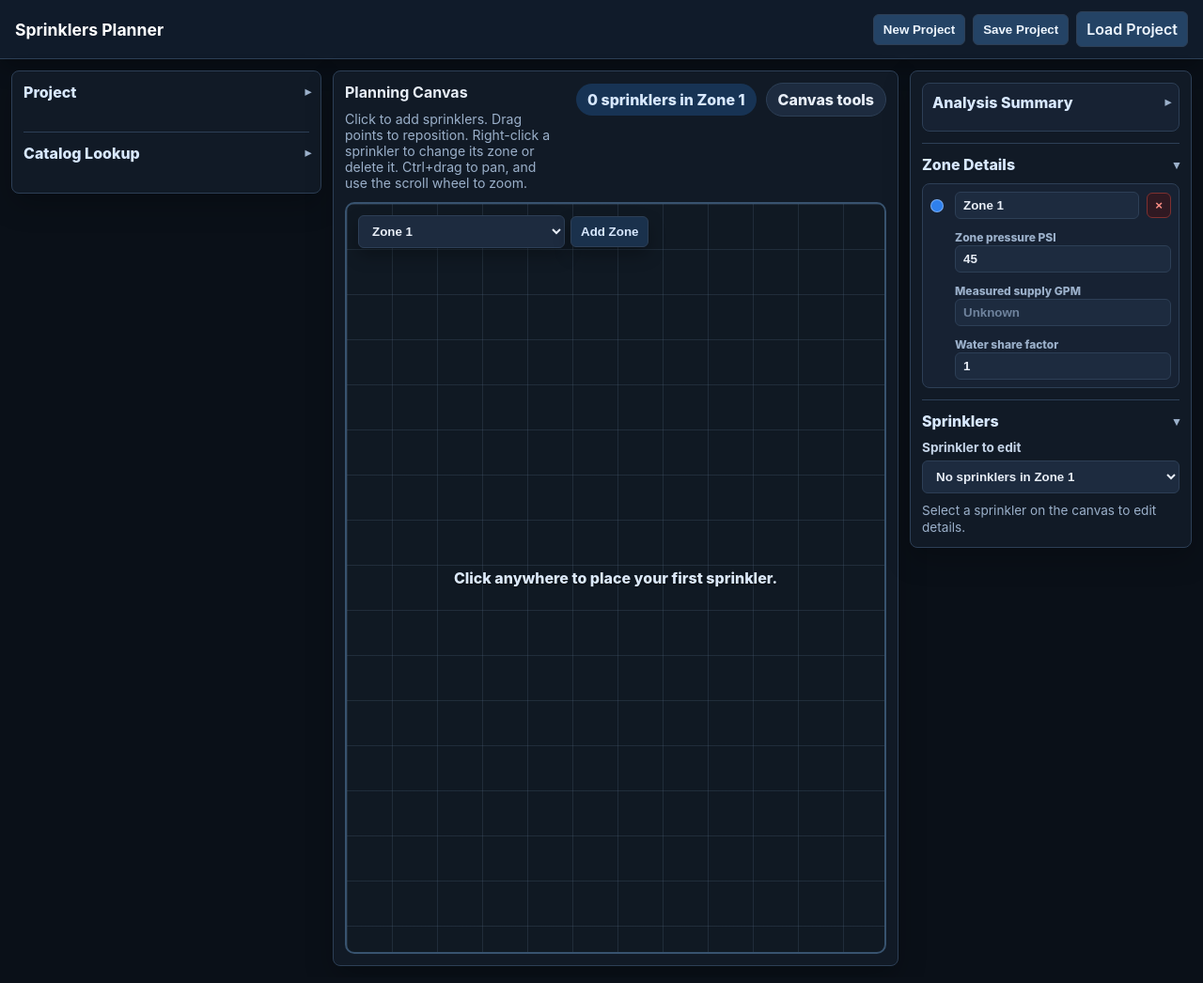
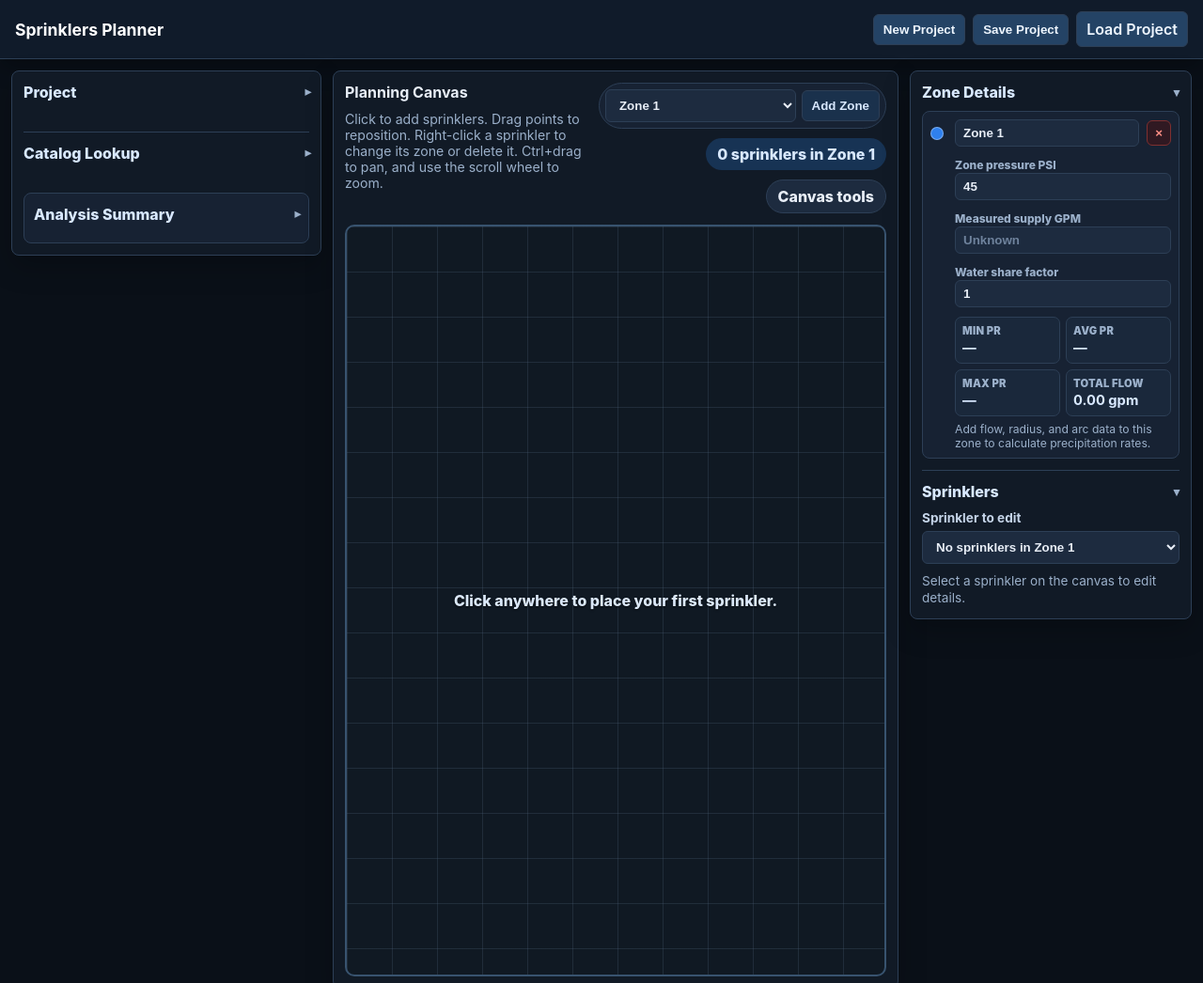
Before and after one commit to jamesoncollins/sprinklers, a plain HTML site: page index.html in a window 1280 px wide. Shown: the top 1046 px of the page at 94% size. Drawn offline with Linux system fonts and the light colour scheme.

Commit message:
Reorganize zone controls and analysis panels

```diff
--- a/index.html
+++ b/index.html
@@ -130,6 +130,11 @@
             <p id="lookup-result" class="status-text">Select a catalog model to view performance.</p>
             <p class="status-text">Non-pressure-regulating heads are scaled by each zone's actual pressure. Pressure-regulating heads keep their rated flow and throw.</p>
           </details>
+
+          <details class="analysis-panel panel-menu">
+            <summary class="panel-summary">Analysis Summary</summary>
+            <div id="analysis-summary" class="analysis-grid"></div>
+          </details>
         </aside>
 
         <section class="canvas-panel" aria-label="Map canvas">
@@ -139,6 +144,10 @@
               <p>Click to add sprinklers. Drag points to reposition. Right-click a sprinkler to change its zone or delete it. Ctrl+drag to pan, and use the scroll wheel to zoom.</p>
             </div>
             <div class="canvas-toolbar-actions">
+              <div class="canvas-zone-controls" aria-label="Canvas zone selection">
+                <select id="zone-inspector-select" class="canvas-zone-select" aria-label="Zone"></select>
+                <button id="add-zone" type="button" class="secondary-btn">Add Zone</button>
+              </div>
               <div id="sprinkler-count" class="metric-pill">0 sprinklers</div>
               <details class="canvas-tools-menu">
                 <summary class="canvas-tools-summary">Canvas tools</summary>
@@ -173,10 +182,6 @@
             </div>
           </div>
           <div id="map-canvas" class="map-canvas" role="application" aria-label="Editable sprinkler map">
-            <div class="canvas-zone-controls" aria-label="Canvas zone selection">
-              <select id="zone-inspector-select" class="canvas-zone-select" aria-label="Zone"></select>
-              <button id="add-zone" type="button" class="secondary-btn">Add Zone</button>
-            </div>
             <div id="map-world" class="map-world">
               <!-- Any element marked with data-canvas-layer is automatically added to the Layers menu. -->
               <div id="satellite-layer" class="satellite-layer" data-canvas-layer data-layer-label="Satellite imagery" data-layer-description="Map tiles behind the plan when satellite background is selected." data-layer-default-visible="true" aria-hidden="true"></div>
@@ -198,11 +203,6 @@
         </section>
 
         <aside class="panel inspector-panel">
-          <details class="analysis-panel panel-menu">
-            <summary class="panel-summary">Analysis Summary</summary>
-            <div id="analysis-summary" class="analysis-grid"></div>
-          </details>
-
           <details class="panel-menu" open>
             <summary class="panel-summary">Zone Details</summary>
             <div id="zones-list" class="zones-list" aria-live="polite"></div>
--- a/src/main.js
+++ b/src/main.js
@@ -1218,11 +1218,58 @@ function sprinklerPrecipitationStats(sprinklers) {
   return { min, max, average, count: rates.length };
 }
 
-function formatPrecipitationStats(stats) {
-  if (!stats) return 'head PR min/max/average unavailable';
-  return `head PR min/max/average ${formatNumber(stats.min)}/${formatNumber(stats.max)}/${formatNumber(stats.average)} in/hr across ${stats.count} head${stats.count === 1 ? '' : 's'}`;
-}
-
+
+function zoneCalculatedStats(zone) {
+  const zoneSprinklers = project.sprinklers.filter((sprinkler) => sprinkler.zoneId === zone.id);
+  const totalFlow = zoneSprinklers.reduce((sum, sprinkler) => sum + effectiveFlowGpm(sprinkler), 0);
+  const precipitationStats = sprinklerPrecipitationStats(zoneSprinklers);
+  return {
+    sprinklers: zoneSprinklers,
+    totalFlow,
+    precipitationStats,
+  };
+}
+
+function zoneStatCard(label, value) {
+  const card = document.createElement('div');
+  card.className = 'zone-stat';
+
+  const labelEl = document.createElement('span');
+  labelEl.textContent = label;
+  const valueEl = document.createElement('strong');
+  valueEl.textContent = value;
+
+  card.append(labelEl, valueEl);
+  return card;
+}
+
+function renderZoneCalculatedInfo(container, zone) {
+  const { sprinklers, totalFlow, precipitationStats } = zoneCalculatedStats(zone);
+  container.replaceChildren(
+    zoneStatCard('Min PR', precipitationStats ? `${formatNumber(precipitationStats.min)} in/hr` : '—'),
+    zoneStatCard('Avg PR', precipitationStats ? `${formatNumber(precipitationStats.average)} in/hr` : '—'),
+    zoneStatCard('Max PR', precipitationStats ? `${formatNumber(precipitationStats.max)} in/hr` : '—'),
+    zoneStatCard('Total flow', `${formatNumber(totalFlow)} gpm`),
+  );
+
+  const note = document.createElement('div');
+  note.className = 'zone-calculated-note';
+  note.textContent = precipitationStats
+    ? `${sprinklers.length} head${sprinklers.length === 1 ? '' : 's'} included in calculated precipitation rates.`
+    : 'Add flow, radius, and arc data to this zone to calculate precipitation rates.';
+  container.appendChild(note);
+}
+
+function updateZoneCalculatedInfo(zoneId) {
+  const zone = project.zones.find((candidate) => candidate.id === zoneId);
+  const container = zonesList.querySelector(`[data-zone-calculated-info="${CSS.escape(zoneId)}"]`);
+  if (!zone || !container) return;
+  renderZoneCalculatedInfo(container, zone);
+}
+
+function updateAllZoneCalculatedInfo() {
+  project.zones.forEach((zone) => updateZoneCalculatedInfo(zone.id));
+}
 
 function canvasCenter() {
   const rect = mapCanvas.getBoundingClientRect();
@@ -1441,6 +1488,7 @@ function renderZones() {
       const pressure = Number(pressureInputEl.value);
       zone.pressurePsi = Number.isFinite(pressure) && pressure > 0 ? pressure : 45;
       renderCanvas();
+      updateZoneCalculatedInfo(zone.id);
       renderAnalysis();
     });
     pressureField.append(pressureLabel, pressureInputEl);
@@ -1458,6 +1506,7 @@ function renderZones() {
     flowInputEl.addEventListener('input', () => {
       const flow = Number(flowInputEl.value);
       zone.measuredFlowGpm = Number.isFinite(flow) && flow > 0 ? flow : null;
+      updateZoneCalculatedInfo(zone.id);
       renderAnalysis();
     });
     flowField.append(flowLabel, flowInputEl);
@@ -1475,6 +1524,7 @@ function renderZones() {
     waterShareInputEl.addEventListener('input', () => {
       const waterShare = Number(waterShareInputEl.value);
       zone.waterShare = Number.isFinite(waterShare) && waterShare > 0 ? waterShare : defaultZoneWaterShare;
+      updateZoneCalculatedInfo(zone.id);
       renderAnalysis();
     });
     waterShareField.append(waterShareLabel, waterShareInputEl);
@@ -1482,6 +1532,11 @@ function renderZones() {
     const settings = document.createElement('div');
     settings.className = 'zone-settings';
     settings.append(pressureField, flowField, waterShareField);
+
+    const calculatedInfo = document.createElement('div');
+    calculatedInfo.className = 'zone-calculated-info';
+    calculatedInfo.dataset.zoneCalculatedInfo = zone.id;
+    renderZoneCalculatedInfo(calculatedInfo, zone);
 
     const deleteBtn = document.createElement('button');
     deleteBtn.type = 'button';
@@ -1497,7 +1552,7 @@ function renderZones() {
       render();
     });
 
-    row.append(swatch, input, deleteBtn, settings);
+    row.append(swatch, input, deleteBtn, settings, calculatedInfo);
     zonesList.appendChild(row);
   });
 }
@@ -2101,6 +2156,7 @@ function renderInspector() {
 
 function renderAnalysis() {
   analysisSummary.replaceChildren();
+  updateAllZoneCalculatedInfo();
 
   const totalFlow = project.sprinklers.reduce((sum, sprinkler) => sum + effectiveFlowGpm(sprinkler), 0);
   const totalArea = project.sprinklers.reduce((sum, sprinkler) => sum + sprinklerAreaSqft(sprinkler), 0);
@@ -2118,21 +2174,9 @@ function renderAnalysis() {
   project.zones.forEach((zone) => {
     const zoneSprinklers = project.sprinklers.filter((sprinkler) => sprinkler.zoneId === zone.id);
     const zoneFlow = zoneSprinklers.reduce((sum, sprinkler) => sum + effectiveFlowGpm(sprinkler), 0);
-    const zoneArea = zoneSprinklers.reduce((sum, sprinkler) => sum + sprinklerAreaSqft(sprinkler), 0);
-    const zonePr = zoneArea > 0 ? (96.3 * zoneFlow) / zoneArea : 0;
-    const headPrStats = sprinklerPrecipitationStats(zoneSprinklers);
-    const waterShare = zone.waterShare ?? defaultZoneWaterShare;
-    const adjustedZonePr = zonePr * waterShare;
     const supply = Number(zone.measuredFlowGpm) || 0;
     const warning = supply > 0 && zoneFlow > supply;
     const nearLimit = supply > 0 && zoneFlow <= supply && zoneFlow >= supply * 0.9;
-    const supplyDetail = supply > 0 ? ` of ${formatNumber(supply)} gpm measured` : ' measured supply unknown';
-    addAnalysisCard(
-      zone.name,
-      `${formatNumber(adjustedZonePr)} in/hr`,
-      `${formatNumber(zonePr)} base in/hr · ${formatPrecipitationStats(headPrStats)} · ${formatNumber(zoneFlow)} gpm${supplyDetail} · ${zoneSprinklers.length} heads · ${formatNumber(zone.pressurePsi ?? 45, 1)} PSI · ${formatNumber(waterShare, 2)}× share`,
-      warning || nearLimit,
-    );
     if (warning) {
       addAnalysisCard('Supply warning', `${zone.name} overrun`, `Estimated head demand exceeds measured supply by ${formatNumber(zoneFlow - supply)} gpm. Actual pressure may drop as flow rises.`, true);
     } else if (nearLimit) {
--- a/src/styles.css
+++ b/src/styles.css
@@ -69,12 +69,17 @@ input[type='range'] { padding: 0; accent-color: var(--accent); }
 .zone-settings label { color: var(--muted); font-size: 0.75rem; font-weight: 800; }
 .zone-swatch { width: 14px; height: 14px; border-radius: 999px; border: 1px solid rgba(255,255,255,0.35); }
 .zone-row input { padding: 6px 8px; }
+.zone-calculated-info { grid-column: 2 / -1; display: grid; grid-template-columns: repeat(auto-fit, minmax(105px, 1fr)); gap: 6px; padding-top: 2px; }
+.zone-stat { border: 1px solid var(--border); border-radius: 7px; padding: 7px; background: rgba(29, 43, 63, 0.72); }
+.zone-stat span { display: block; color: var(--muted); font-size: 0.7rem; font-weight: 900; text-transform: uppercase; letter-spacing: 0.02em; }
+.zone-stat strong { display: block; margin-top: 2px; color: var(--blue-900); font-size: 0.92rem; }
+.zone-calculated-note { grid-column: 1 / -1; color: var(--muted); font-size: 0.76rem; line-height: 1.25; }
 .zone-row button { padding: 5px 8px; color: var(--danger); border-color: #7f3030; background: #301922; }
 
 .canvas-panel { display: flex; flex-direction: column; gap: 12px; }
 .canvas-toolbar { display:flex; justify-content:space-between; gap: 16px; align-items: flex-start; }
 .canvas-toolbar p { margin: 0; color: var(--muted); font-size: 0.88rem; max-width: 62ch; }
-.canvas-toolbar-actions { display: flex; gap: 8px; align-items: center; flex-wrap: nowrap; justify-content: flex-end; }
+.canvas-toolbar-actions { display: flex; gap: 8px; align-items: center; flex-wrap: wrap; justify-content: flex-end; }
 .canvas-tools-menu,.layer-menu { position: relative; }
 .canvas-tools-summary,.layer-menu-summary { list-style: none; cursor: pointer; border: 1px solid var(--border); border-radius: 999px; padding: 7px 12px; background: var(--surface-3); color: var(--text); font-weight: 800; white-space: nowrap; }
 .canvas-tools-summary::-webkit-details-marker,.layer-menu-summary::-webkit-details-marker { display: none; }
@@ -90,9 +95,9 @@ input[type='range'] { padding: 0; accent-color: var(--accent); }
 .layer-toggle-copy strong { color: var(--text); font-size: 0.88rem; }
 .layer-toggle-copy span { color: var(--muted); font-size: 0.76rem; line-height: 1.25; }
 .metric-pill { background: var(--blue-100); color: var(--blue-900); border-radius: 999px; padding: 7px 12px; font-weight: 800; white-space: nowrap; }
-.canvas-zone-controls { position: absolute; left: 12px; top: 12px; z-index: 10; display: flex; align-items: center; gap: 6px; max-width: calc(100% - 24px); }
-.canvas-zone-select { width: min(220px, calc(100vw - 190px)); margin: 0; box-shadow: 0 8px 18px rgba(0,0,0,0.28); }
-.canvas-zone-controls button { flex: 0 0 auto; box-shadow: 0 8px 18px rgba(0,0,0,0.28); }
+.canvas-zone-controls { display: flex; align-items: center; gap: 6px; max-width: 100%; padding: 6px; border: 1px solid var(--border); border-radius: 999px; background: var(--surface-2); }
+.canvas-zone-select { width: min(220px, calc(100vw - 190px)); margin: 0; }
+.canvas-zone-controls button { flex: 0 0 auto; }
 .inspector-panel .zones-list { grid-template-columns: 1fr; }
 .map-canvas { position: relative; flex: 0 0 100vh; height: 100vh; min-height: 100vh; overflow: hidden; border: 2px solid #38536f; border-radius: 10px; background: #101923; cursor: crosshair; touch-action: none; }
 .map-canvas.panning { cursor: grabbing; }
@@ -143,7 +148,7 @@ input[type='range'] { padding: 0; accent-color: var(--accent); }
   .canvas-toolbar-actions { justify-content: flex-start; }
   .canvas-tools-list,.layer-selector-list { left: 0; right: auto; }
 }
-.canvas-toolbar-actions { display:flex; align-items:center; gap:10px; flex-wrap:nowrap; justify-content:flex-end; }
+.canvas-toolbar-actions { display:flex; align-items:center; gap:10px; flex-wrap:wrap; justify-content:flex-end; }
 .overlay-toggle { display:inline-flex; align-items:center; gap:6px; padding:7px 10px; border:1px solid var(--border); border-radius:999px; background:var(--surface-3); color:var(--text); font-weight:800; white-space:nowrap; }
 .overlay-toggle input { margin:0; accent-color:var(--blue-500); }
 .precipitation-contour-control, .precipitation-grid-control { gap:8px; }
```
